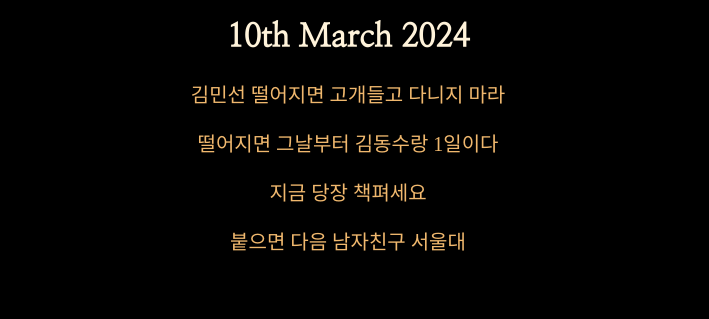
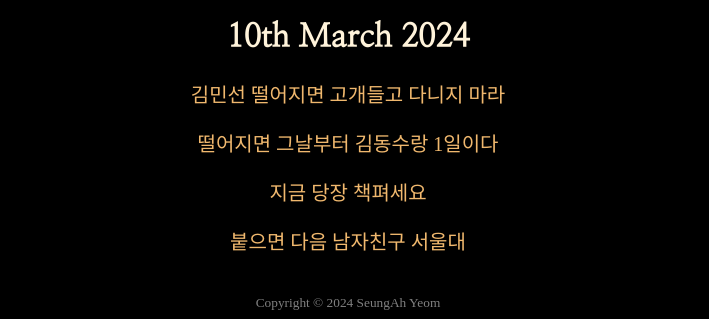
Before and after one commit to Yeom-Seung-Ah/minsunny, a plain HTML site: page index.html in a window 1280 px wide. Shown: the part 684-1003 px from the top of the page, without its empty margins (292-1001 px from the left). Drawn offline with Linux system fonts and the light colour scheme; a web font is replaced by a local one.

Commit message:
Add files via upload

```diff
--- a/index.html
+++ b/index.html
@@ -28,8 +28,8 @@
         <link href="https://fonts.googleapis.com/css2?family=Black+Han+Sans&family=Gowun+Batang&display=swap" rel="stylesheet">
 
         <link rel="preconnect" href="https://fonts.googleapis.com">
-<link rel="preconnect" href="https://fonts.gstatic.com" crossorigin>
-<link href="https://fonts.googleapis.com/css2?family=Black+Han+Sans&family=Gowun+Batang&family=Nanum+Myeongjo&display=swap" rel="stylesheet">
+        <link rel="preconnect" href="https://fonts.gstatic.com" crossorigin>
+        <link href="https://fonts.googleapis.com/css2?family=Black+Han+Sans&family=Gowun+Batang&family=Nanum+Myeongjo&display=swap" rel="stylesheet">
         <style>
           html{
             background-color:black;
@@ -75,5 +75,9 @@
         <p>붙으면 다음 남자친구 서울대</p>
         <br/>
       </div>
+      <footer role="contentinfo" style="color:gray">
+        <small>
+            Copyright © 2024 SeungAh Yeom
+        </small>
     </body>
 </html>
```
